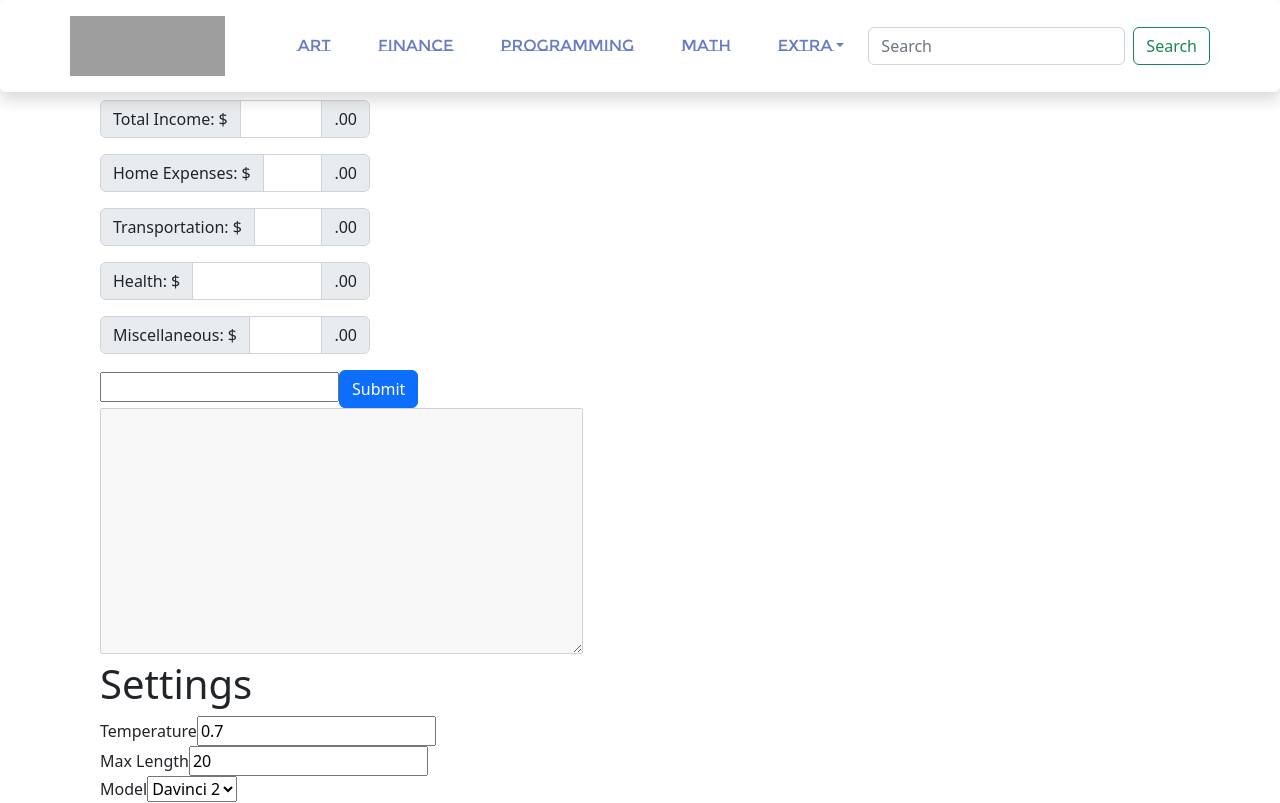
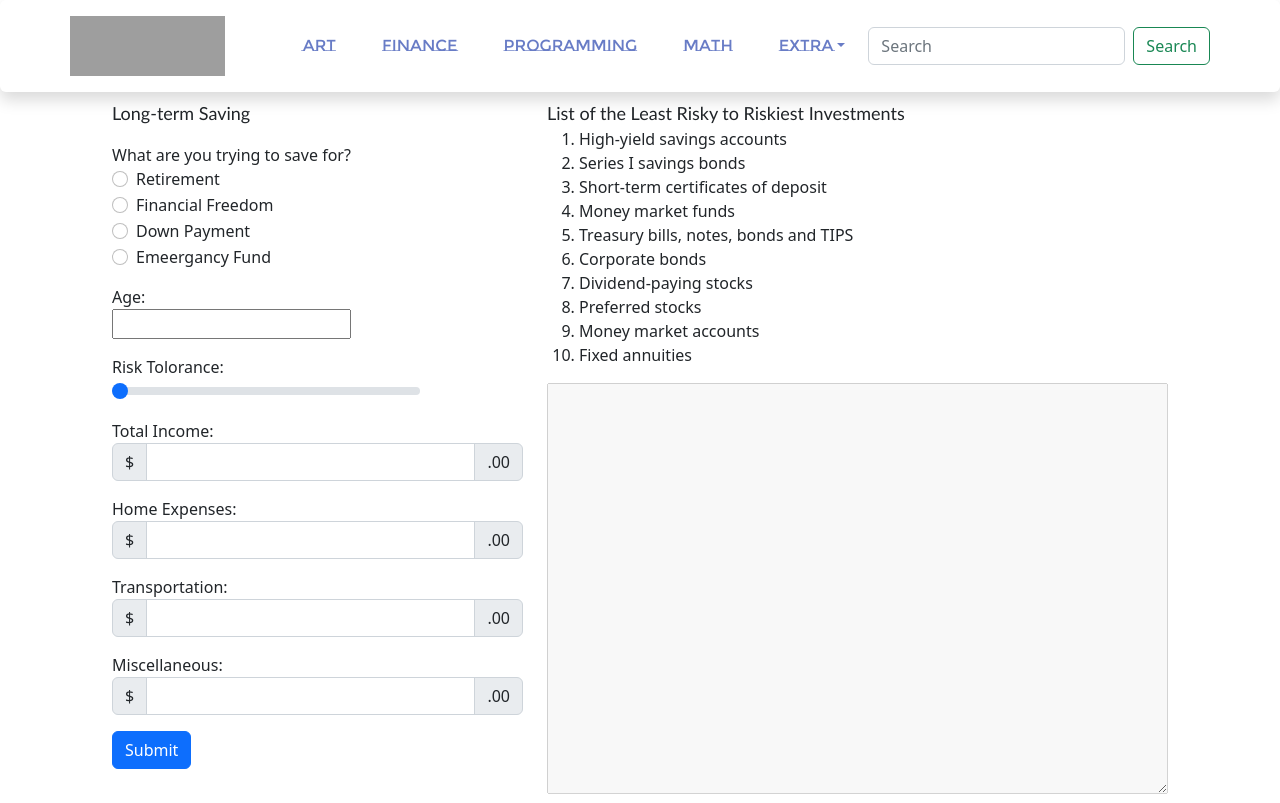
Before and after one commit to RobPruzan/Transform, a React (Create React App) app in the folder web/: page /finance in a window 1280 px wide. Shown: the top 803 px of the page. Built offline with nearby package versions, Linux system fonts and the light colour scheme; grey boxes are pictures that could not be loaded.

Commit message:
finance component

```diff
--- a/web/package.json
+++ b/web/package.json
@@ -12,6 +12,7 @@
     "@types/react-dom": "^18.0.8",
     "axios": "^1.1.3",
     "bootstrap": "^5.2.2",
+    "cdbreact": "^1.5.3",
     "react": "^18.2.0",
     "react-bootstrap": "^2.5.0",
     "react-dom": "^18.2.0",
--- a/web/src/App.css
+++ b/web/src/App.css
@@ -2,7 +2,6 @@
   font-family: Montserrat Subrayada;
   src: url('Font/MontserratSubrayada-Regular.ttf')
 }
-
 .bg-myNav{
   background-color: white;
 }
@@ -12,9 +11,8 @@
 .into{
   color: #687CC6
 }
-
 .nav-link {
-  margin-right: 16px;
+  margin-right: 15px;
   margin-left: 15px;
   font-family: Montserrat Subrayada;
 }
@@ -23,6 +21,13 @@
   color: #687CC6;
 }
 
+.financeTxt{
+  font-size: large;
+  font-family:'Trebuchet MS', 'Lucida Sans Unicode', 'Lucida Grande', 'Lucida Sans', Arial, sans-serif;
+}
+.setting{
+  font-family:monospace
+}
 html,
 body {
   padding: 50px;
--- a/web/src/App.tsx
+++ b/web/src/App.tsx
@@ -10,12 +10,11 @@ import NavDropdown from "react-bootstrap/NavDropdown";
 import { BrowserRouter, Routes, Route} from "react-router-dom";
 import Home from "./components/Layout";
 import Programming from "./components/Programming";
+import Technologies from "./components/Technologies";
 
 import Button from 'react-bootstrap/Button';
 import Form from 'react-bootstrap/Form';
 import Finance from "./components/Finance";
-
-
 
 
 
@@ -54,7 +53,7 @@ const App = () => {
               <Nav.Link href="math">Math</Nav.Link>
 
               <NavDropdown title="Extra" id="basic-nav-dropdown">
-                <NavDropdown.Item href="#action/3.1">
+                <NavDropdown.Item href="technologies">
                   Technologies
                 </NavDropdown.Item>
                 <NavDropdown.Item href="#action/3.2">About us</NavDropdown.Item>
@@ -78,10 +77,11 @@ const App = () => {
           <Route path="/" element={<Home />} />
           <Route path="programming" element={<Programming />} />
           <Route path="finance" element={<Finance />} />
-
+          <Route path="technologies" element={<Technologies />} />
 
         </Routes>
       </BrowserRouter>
+
     </>
   );
 };
--- a/web/src/components/Finance.tsx
+++ b/web/src/components/Finance.tsx
@@ -1,13 +1,32 @@
-import { SetStateAction, useEffect, useState } from "react";
-import { Button, Form, InputGroup } from "react-bootstrap";
+import { FormEvent, SetStateAction, useEffect, useState } from "react";
+import { Button, ButtonGroup, InputGroup } from "react-bootstrap";
 import gpt3Get from "../connection/api";
 import Settings from "./Settings";
+import Form from "react-bootstrap/Form";
 
 import React from "react";
-
+export type Gpt3Data = {
+  savingType: string;
+  riskTolerance: string;
+  totalIncome: string;
+  homeExpences: string;
+  transportation: string;
+  miscellaneous: string;
+};
 const Finance = () => {
   const [gpt3Prompt, setGpt3Prompt] = useState<string>("");
   const [gpt3Response, setGpt3Response] = useState<string>("");
+  // const [sliderValue, setSliderValue] = useState<string>("");
+  // const [income, setIncome] = useState<string>("")
+  const [gpt3Data, setGpt3Data] = useState<Gpt3Data>({
+    savingType: "",
+    riskTolerance: "",
+    totalIncome: "",
+    homeExpences: "",
+    transportation: "",
+    miscellaneous: "",
+
+  });
   const changeHandler = (e: React.ChangeEvent<HTMLInputElement>) => {
     setGpt3Prompt(e.target.value);
   };
@@ -21,53 +40,143 @@ const Finance = () => {
 
   return (
     <>
+      <div className="container">
+        <div className="row">
+          <div className="col-md">
+          <div className=" mb-3 financeTxt">Long-term Saving</div>
+              <div className="md-3">
+                What are you trying to save for?
+              </div>
+              <div className=" mb-3">
+                <Form.Check
+                  type="radio"
+                  aria-label="radio 1"
+                  name="group1"
+                  label="Retirement"
+                />
+                <Form.Check
+                  type="radio"
+                  aria-label="radio 1"
+                  name="group1"
+                  label="Financial Freedom"
+                />
+                <Form.Check
+                  type="radio"
+                  aria-label="radio 1"
+                  name="group1"
+                  label="Down Payment"
+                />
+                <Form.Check
+                  type="radio"
+                  aria-label="radio 1"
+                  name="group1"
+                  label="Emeergancy Fund"
+                />
+              </div>
+              Age:
               <div>
-        <InputGroup className="w-25 mb-3">
-          <InputGroup.Text>Total Income: $</InputGroup.Text>
-          <Form.Control aria-label="Amount (to the nearest dollar)" />
+                <input className=" mb-3" type="text" onChange={changeHandler} />
+              </div>
+              Risk Tolorance: {gpt3Data?.riskTolerance}
+              <div>
+                <Form.Range
+                  className="w-75  mb-3"
+                  id="customRange"
+                  min={0}
+                  max={10}
+                  onChange={(event) => {
+                    setGpt3Data({ ...gpt3Data, riskTolerance: event.target.value });
+                  }}
+                  bsPrefix={"form-range"}
+                  defaultValue={0}
+                ></Form.Range>
+              </div>
+              <div>
+                Total Income:
+                <InputGroup className="w-auto mb-3">
+                  <InputGroup.Text>$</InputGroup.Text>
+                  <Form.Control
+                    onChange={(event) => {
+                      setGpt3Data({ ...gpt3Data, totalIncome: event.target.value });
+                    }}
+                    aria-label="Amount (to the nearest dollar)"
+                  />
                   <InputGroup.Text>.00</InputGroup.Text>
                 </InputGroup>
               </div>
               <div>
-        <InputGroup className="w-25 mb-3">
-          <InputGroup.Text>Home Expenses: $</InputGroup.Text>
-          <Form.Control aria-label="Amount (to the nearest dollar)" />
+                Home Expenses:
+                <InputGroup className="w-auto mb-3">
+                  <InputGroup.Text>$</InputGroup.Text>
+                  <Form.Control
+                    onChange={(event) => {
+                      setGpt3Data({ ...gpt3Data, homeExpences: event.target.value });
+                    }}
+                    aria-label="Amount (to the nearest dollar)"
+                  />
                   <InputGroup.Text>.00</InputGroup.Text>
                 </InputGroup>
               </div>
               <div>
-        <InputGroup className="w-25 mb-3">
-          <InputGroup.Text>Transportation: $</InputGroup.Text>
-          <Form.Control aria-label="Amount (to the nearest dollar)" />
+                Transportation:
+                <InputGroup className="w-auto mb-3">
+                  <InputGroup.Text>$</InputGroup.Text>
+                  <Form.Control
+                  onChange={(event) => {
+                    setGpt3Data({ ...gpt3Data, transportation: event.target.value });
+                  }}
+                  aria-label="Amount (to the nearest dollar)" />
                   <InputGroup.Text>.00</InputGroup.Text>
                 </InputGroup>
               </div>
               <div>
-        <InputGroup className="w-25 mb-3">
-          <InputGroup.Text>Health: $</InputGroup.Text>
-          <Form.Control aria-label="Amount (to the nearest dollar)" />
+                Miscellaneous:
+                <InputGroup className="w-auto mb-3">
+                  <InputGroup.Text> $</InputGroup.Text>
+                  <Form.Control
+                  onChange={(event) => {
+                    setGpt3Data({ ...gpt3Data, miscellaneous: event.target.value });
+                  }}
+                  aria-label="Amount (to the nearest dollar)" />
                   <InputGroup.Text>.00</InputGroup.Text>
                 </InputGroup>
               </div>
               <div>
-        <InputGroup className="w-25 mb-3">
-          <InputGroup.Text>Miscellaneous: $</InputGroup.Text>
-          <Form.Control aria-label="Amount (to the nearest dollar)" />
-          <InputGroup.Text>.00</InputGroup.Text>
-        </InputGroup>
-      </div>
-      <div>
-        <input type="text" onChange={changeHandler} />
                 <Button onClick={clickHandler} color="primary">
                   Submit
                 </Button>
               </div>
+            </div>
+          <div className="col-md ">
+            <div className="financeTxt">
+              List of the Least Risky to Riskiest Investments
+            </div>
+            <ol>
+              <li>High-yield savings accounts</li>
+              <li>Series I savings bonds</li>
+              <li>Short-term certificates of deposit</li>
+              <li>Money market funds</li>
+              <li>Treasury bills, notes, bonds and TIPS</li>
+              <li>Corporate bonds</li>
+              <li>Dividend-paying stocks</li>
+              <li>Preferred stocks</li>
+              <li>Money market accounts</li>
+              <li>Fixed annuities</li>
+            </ol>
+          <div className="financeTxt">
 
-      <textarea rows={10} cols={50} value={gpt3Response} disabled={true}>
+            <textarea rows={15} cols={60} value={gpt3Response} disabled={true}>
                 {gpt3Response}
               </textarea>
-
+          </div>
+          </div>
+          <div className="col-md">
+            <div className = "setting">
             <Settings />
+            </div>
+          </div>
+        </div>
+      </div>
     </>
   );
 };
--- /dev/null
+++ b/web/src/components/Technologies.tsx
@@ -0,0 +1,11 @@
+import { ParallaxProvider } from "react-scroll-parallax";
+import "bootstrap/dist/css/bootstrap.min.css";
+import AdvancedBannerTop from "./AdvancedBanner";
+
+const Technologies = () => {
+  return (
+    <>
+    </>
+  );
+};
+export default Technologies;
```
Also changed, not shown: 2 other files (tests, documents, lock files or other folders). Lines whose indentation alone changed are shown as unchanged.
